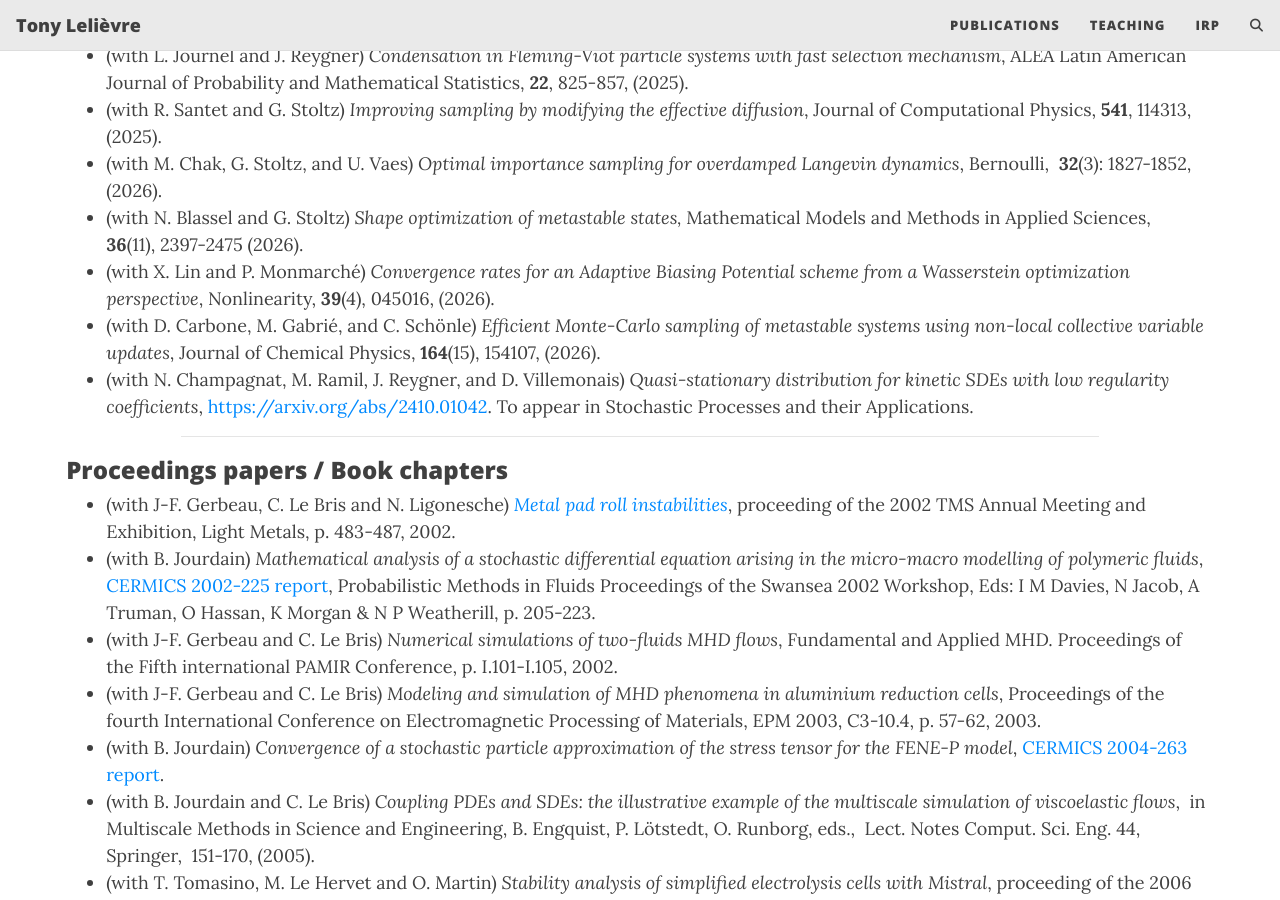
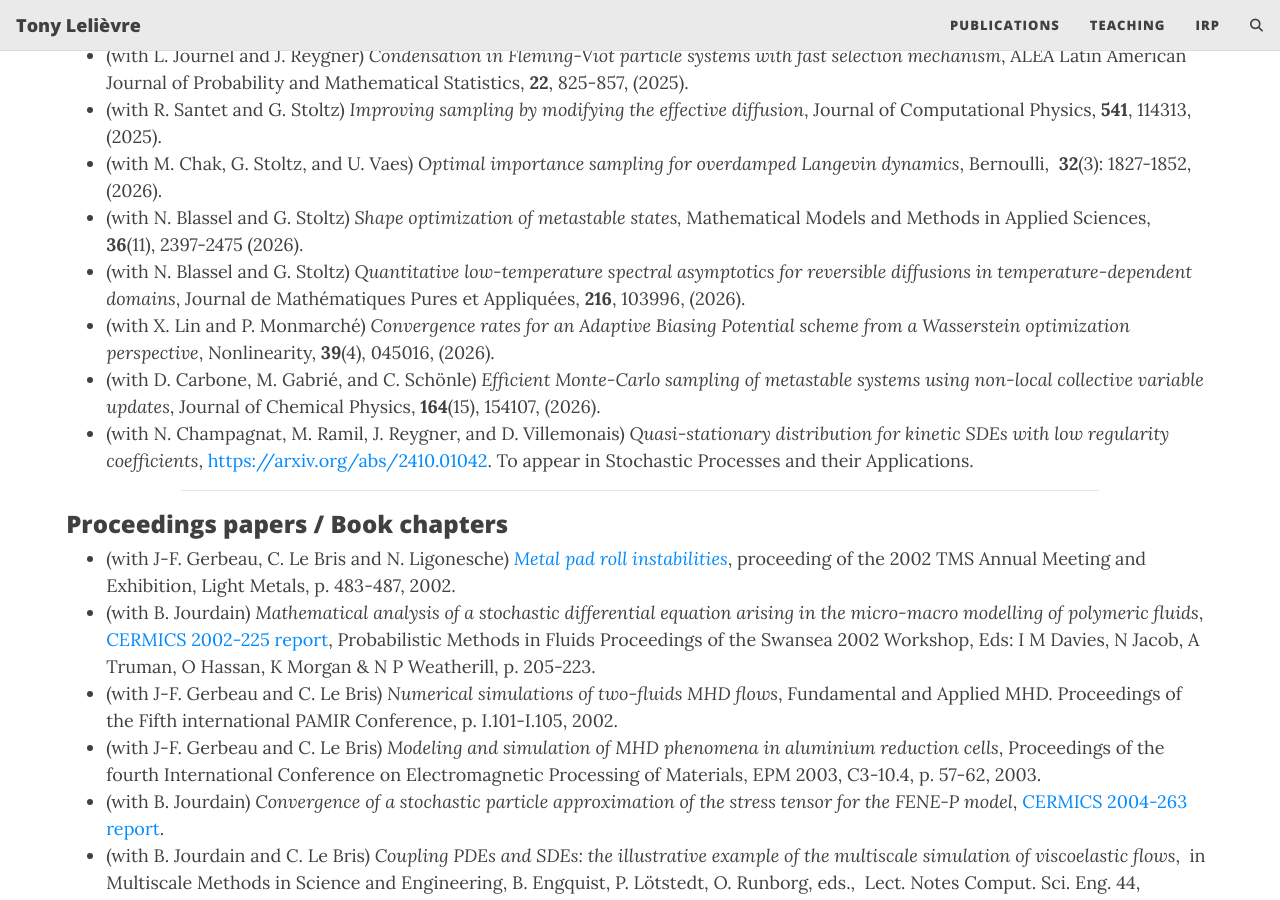
Before and after one commit to Tony-Lelievre/Tony-Lelievre.github.io, a Jekyll site: the page built from publications.md, in a window 1280 px wide and 900 px high, scrolled down 7320 px. Built offline with Jekyll 4.4.1, drawn with Linux system fonts in a browser that asks for light colours; comment, search, counter and statistics services are not loaded; our own code applies the rules of GitHub Pages for plain Markdown files; some of the changed text lies outside the part shown.

Commit message:
Move spectral asymptotics paper to journal articles

```diff
--- a/publications.md
+++ b/publications.md
@@ -155,6 +155,7 @@ Numerical Mathematics and Scientific Computation, Oxford University Press, 2006.
  	<li>(with R. Santet and G. Stoltz) <i>Improving sampling by modifying the effective diffusion</i>, Journal of Computational Physics, <strong><span class="anchor-text-container"><span class="anchor-text">541</span></span></strong>, 114313, (2025).</li>
  	<li>(with M. Chak, G. Stoltz, and U. Vaes) <i>Optimal importance sampling for overdamped Langevin dynamics</i>, Bernoulli,  <strong>32</strong>(3): 1827-1852, (2026).</li>
   <li>(with N. Blassel and G. Stoltz) <i>Shape optimization of metastable states,</i> Mathematical Models and Methods in Applied Sciences, <strong>36</strong>(11), 2397-2475 (2026).</li>
+	<li>(with N. Blassel and G. Stoltz) <i>Quantitative low-temperature spectral asymptotics for reversible diffusions in temperature-dependent domains</i>, Journal de Mathématiques Pures et Appliquées, <strong>216</strong>, 103996, (2026).</li>
  	<li>(with X. Lin and P. Monmarché) <i>Convergence rates for an Adaptive Biasing Potential scheme from a Wasserstein optimization perspective</i>, Nonlinearity, <strong>39</strong>(4), 045016, (2026).</li>
  	<li>(with D. Carbone, M. Gabrié, and C. Schönle) <em>Efficient Monte-Carlo sampling of metastable systems using non-local collective variable updates</em>, Journal of Chemical Physics, <strong>164</strong>(15), 154107, (2026).</li>
   <li>(with N. Champagnat, M. Ramil, J. Reygner, and D. Villemonais) <i>Quasi-stationary distribution for kinetic SDEs with low regularity coefficients</i>, <a href="https://arxiv.org/abs/2410.01042">https://arxiv.org/abs/2410.01042</a>. To appear in Stochastic Processes and their Applications.</li>
```
Also changed, not shown: other parts of publications.md (+0 -1 lines).
